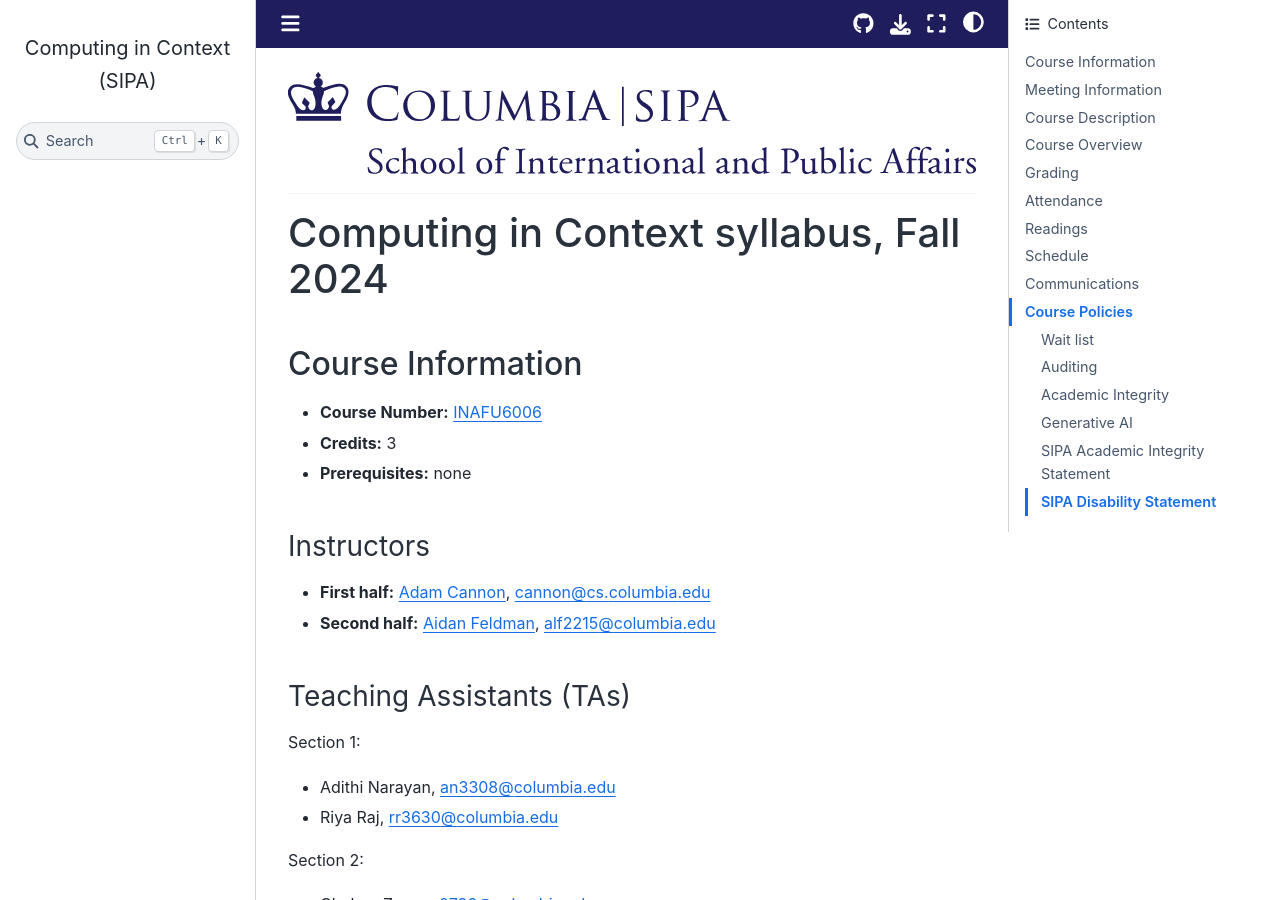
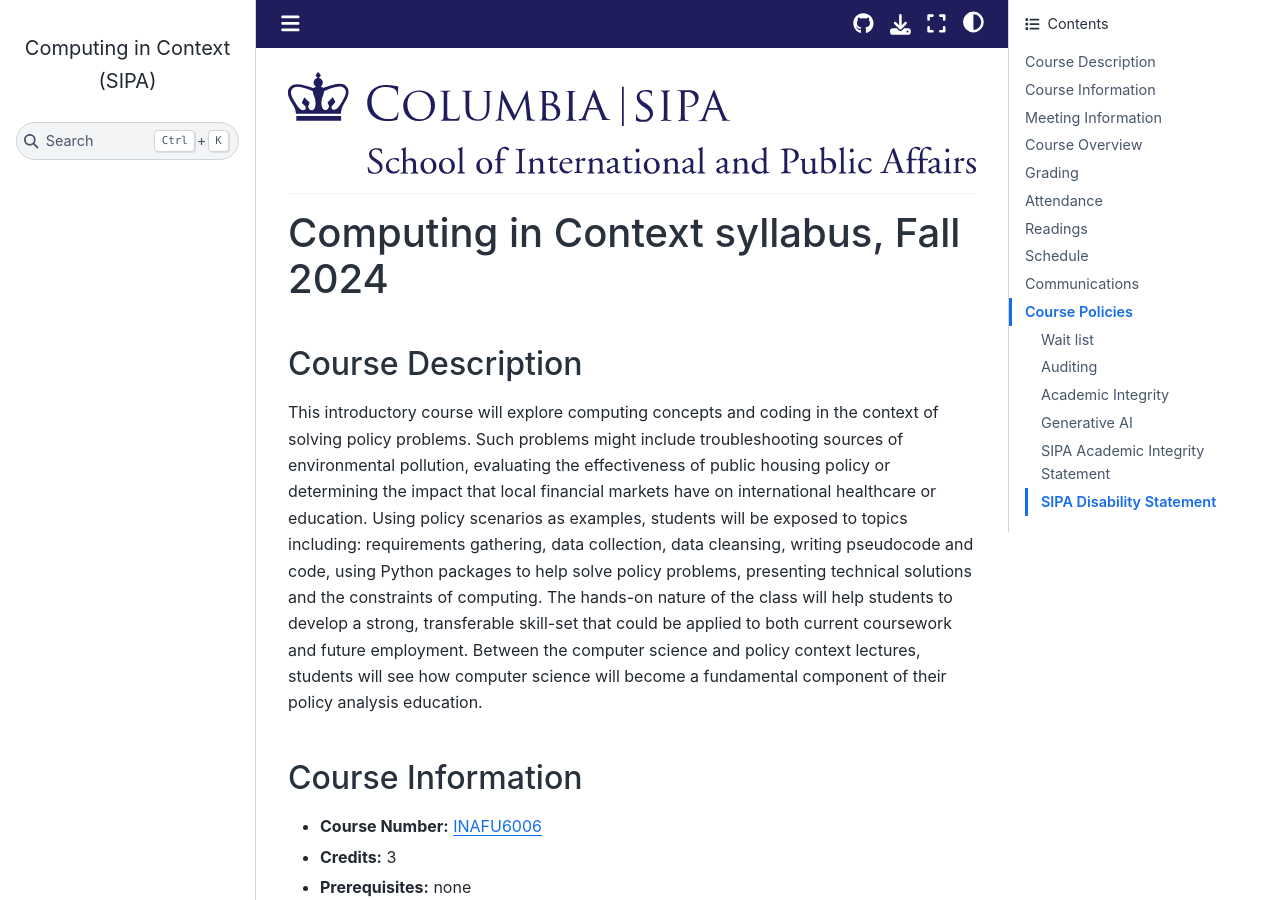
Before and after one commit to afeld/computing-in-context, a Jupyter Book: the page built from index.md, in a window 1280 px wide and 900 px high. Built offline with Jupyter Book 1.0.4 settings and Sphinx 7.4.7 and the Sphinx Book theme 1.1.4, drawn with Linux system fonts in a browser that asks for light colours; some of the changed text lies outside the part shown.

Commit message:
move the course description up

```diff
--- a/index.md
+++ b/index.md
@@ -3,6 +3,10 @@
 ---
 
 # Computing in Context syllabus, Fall 2024
+
+## Course Description
+
+This introductory course will explore computing concepts and coding in the context of solving policy problems. Such problems might include troubleshooting sources of environmental pollution, evaluating the effectiveness of public housing policy or determining the impact that local financial markets have on international healthcare or education. Using policy scenarios as examples, students will be exposed to topics including: requirements gathering, data collection, data cleansing, writing pseudocode and code, using Python packages to help solve policy problems, presenting technical solutions and the constraints of computing. The hands-on nature of the class will help students to develop a strong, transferable skill-set that could be applied to both current coursework and future employment. Between the computer science and policy context lectures, students will see how computer science will become a fundamental component of their policy analysis education.
 
 ## Course Information
 
```
Also changed, not shown: other parts of index.md (+0 -4 lines).
